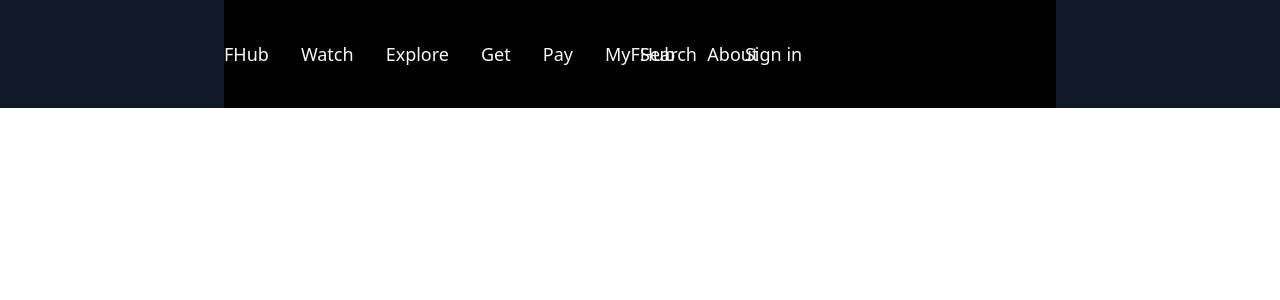
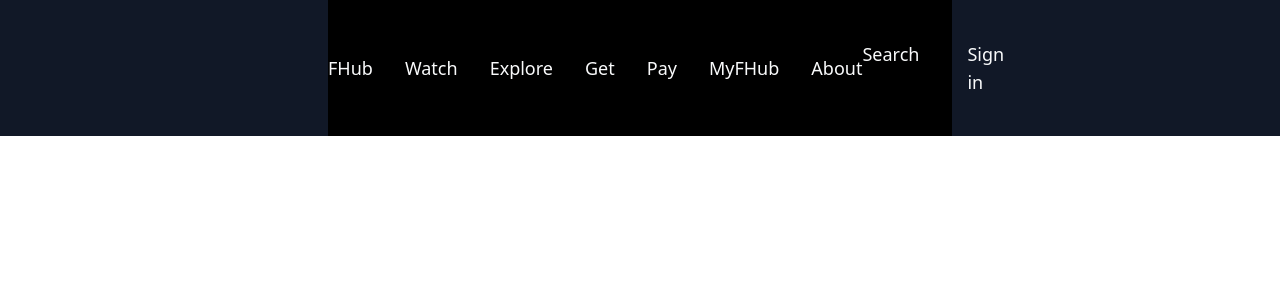
Before and after one commit to brian-ambani/FlinHub, a React (Create React App) app: page / in a window 1280 px wide. Shown: the top 300 px of the page. Built offline with nearby package versions, Linux system fonts and the light colour scheme; the HTML template or start-up script is replaced by a standard one.

Commit message:
updated the nav

```diff
--- a/src/Components/Nav.jsx
+++ b/src/Components/Nav.jsx
@@ -2,7 +2,7 @@ import React from 'react'
 
 const Nav = () => {
   return (
-    <div className='bg-black grid grid-cols-2 py-10 text-lg'>
+    <div className='container w-3/4 mx-auto bg-black flex items-center justify-between py-10 text-lg'>
         <ul className='flex space-x-8'>
             <a href=""><li>FHub</li></a>
             <a href=""><li>Watch</li></a>
```
